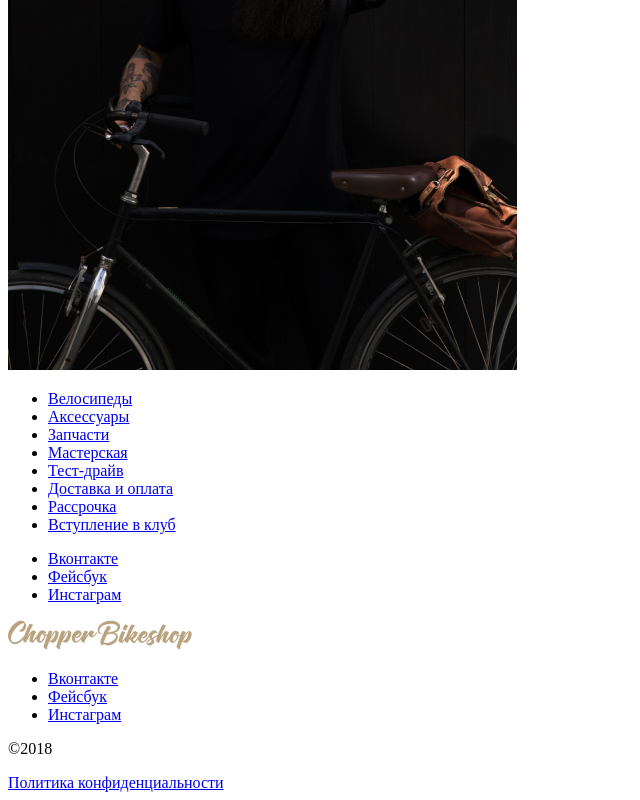
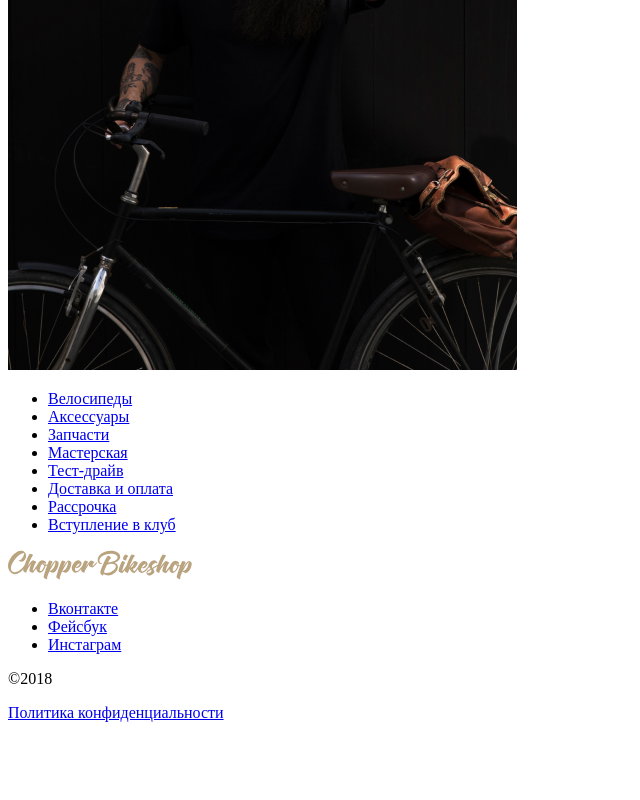
Before and after one commit to VladissGernet/chopper-bikeshop, a plain HTML site: page source/index.html in a window 1280 px wide. Shown: the part 5084-5884 px from the top of the page, without its empty margins (0-640 px from the left). After the commit the page ends 5814 px from the top, so only its background shows below. Drawn offline with Linux system fonts and the light colour scheme.

Commit message:
some fixes in footer

```diff
--- a/source/index.html
+++ b/source/index.html
@@ -382,24 +382,7 @@
       </a>
     </li>
   </ul>
-  <ul class="footer__social-list social">
-    <li class="social__item">
-      <a class="social__link" href="#">
-        Вконтакте
-      </a>
-    </li>
-    <li class="social__item">
-      <a class="social__link" href="#">
-        Фейсбук
-      </a>
-    </li>
-    <li class="social__item">
-      <a class="social__link" href="#">
-        Инстаграм
-      </a>
-    </li>
-  </ul>
-  <a class="footer__logo" href="#">
+  <a class="footer__logo" href="index.html">
     <img class="footer__logo-image" src="img/general/logo-footer.svg" width="184" height="30"
          alt="Логотип сайта «Chopper Bikeshop».">
   </a>
```
Also changed, not shown: source/card.html (+4 -19 lines), source/catalog.html (+0 -17 lines).
